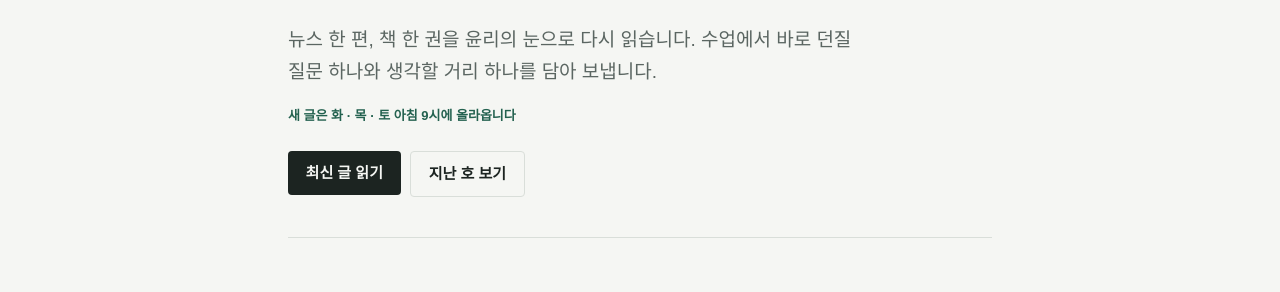
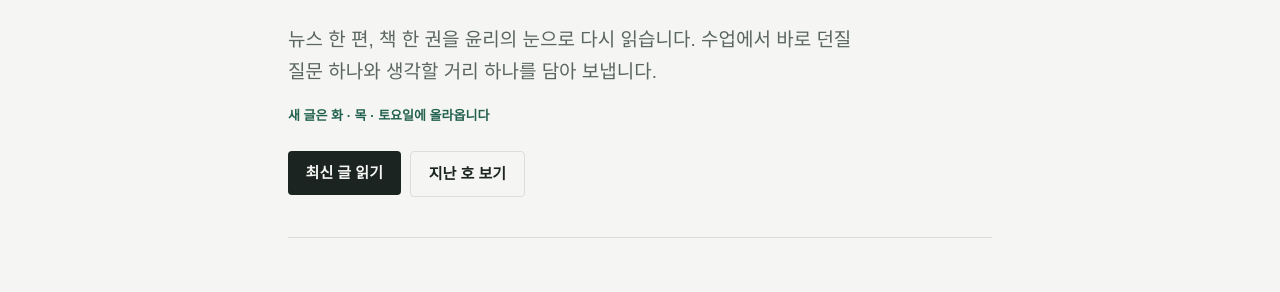
Before and after one commit to ethics-news/ethics-news.github.io, a Jekyll site: the page built from index.html, in a window 1280 px wide. Shown: the part 213-505 px from the top of the page. Built offline with Jekyll 4.4.1, drawn with Linux system fonts in a browser that asks for light colours; some web fonts are replaced.

Commit message:
홈 발행 안내에서 시각 빼기: 화 · 목 · 토요일에 올라옵니다
Co-Authored-By: Claude Opus 5.5 <noreply@anthropic.com>
Claude-Session: https://claude.ai/code/session_01XG1As5bs7T7JRpnijV2F6T

```diff
--- a/_config.yml
+++ b/_config.yml
@@ -17,7 +17,7 @@ likes_api: https://script.google.com/macros/s/AKfycbwTojtcr0qFjuk_4_NQOYjYAXSPMz
 description: 뉴스와 책, 사상가의 문장을 윤리의 눈으로 다시 읽습니다. 도덕·윤리 선생님에게는 수업 자료로, 인문교양 독자에게는 생각할 거리로 건넵니다. 길벗 윤리 교과서·청소년 인문교양서 편집자 박재형이 운영합니다.
 news_description: 최근 뉴스에서 도덕·윤리 수업에 바로 쓸 소재를 골라 교과 연계와 수업 질문까지 정리합니다.   # 「윤리로 읽는 뉴스」 코너 설명
 home_lead: 뉴스 한 편, 책 한 권을 윤리의 눈으로 다시 읽습니다. 수업에서 바로 던질 질문 하나와 생각할 거리 하나를 담아 보냅니다.   # 홈 첫 화면 한 줄
-home_when: 새 글은 화 · 목 · 토 아침 9시에 올라옵니다   # 홈 첫 화면 발행 안내
+home_when: 새 글은 화 · 목 · 토요일에 올라옵니다   # 홈 첫 화면 발행 안내
 lang: ko
 baseurl: ""            # 저장소 이름이 아이디.github.io가 아니면 "/저장소이름" 으로
 url: "https://ethink.kr"
```
